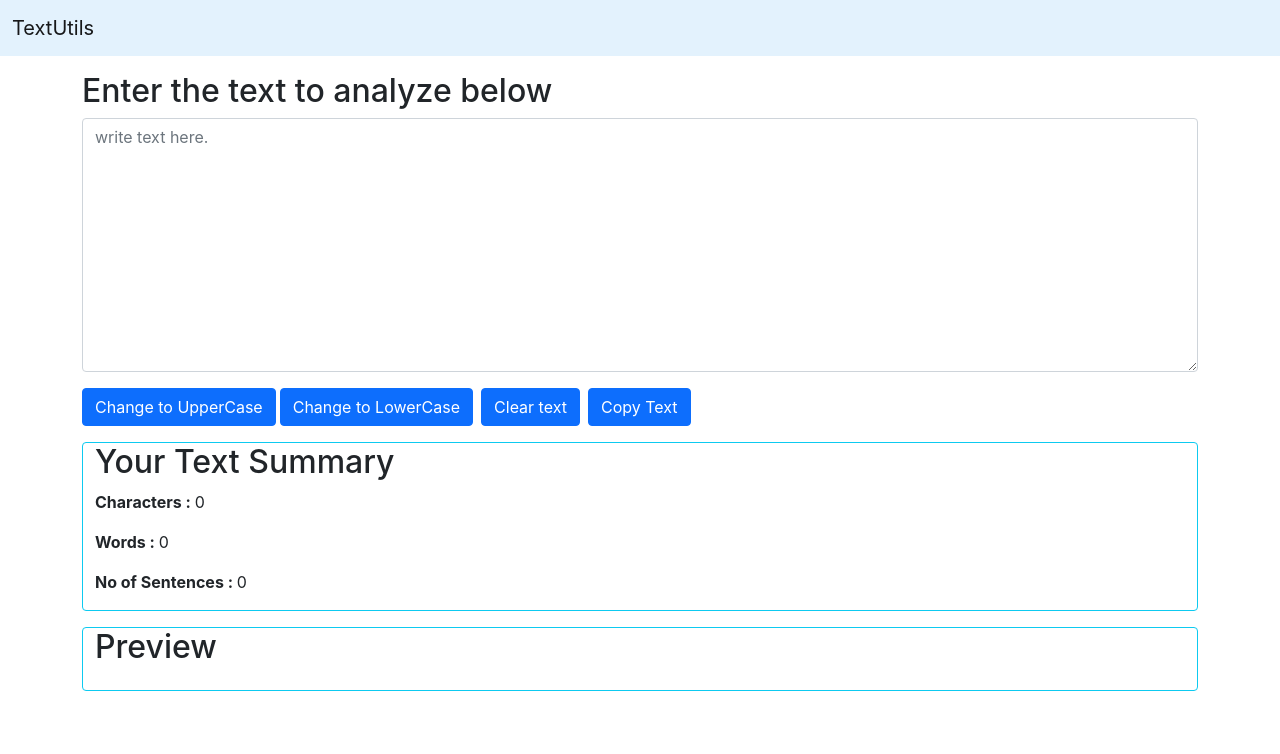
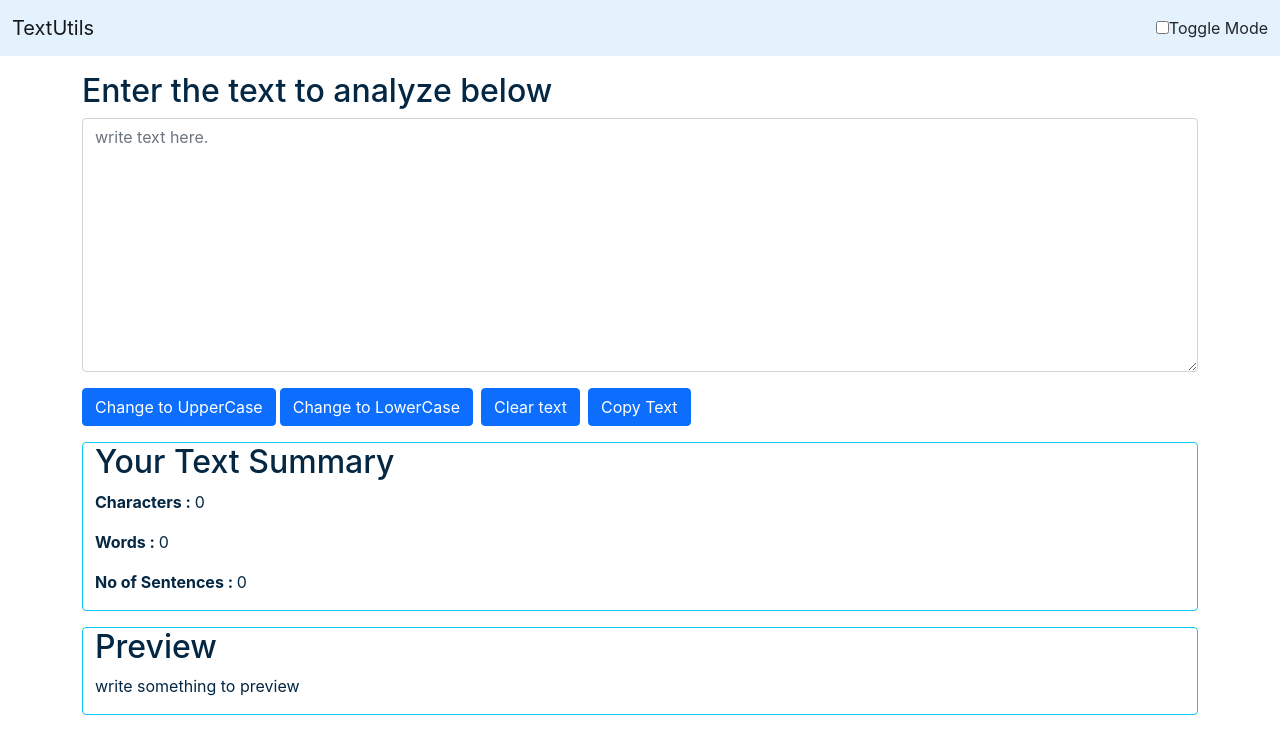
Before and after one commit to SabhyaSingh93/React--textutils, a React (Create React App) app: page / in a window 1280 px wide. Shown: the top 754 px of the page. Built offline with nearby package versions, Linux system fonts and the light colour scheme.

Commit message:
final commit

```diff
--- a/src/App.js
+++ b/src/App.js
@@ -6,6 +6,7 @@ import TextForm from "./components/TextForm";
 import Alert from "./components/Alert";
 
 function App() {
+  const [mode, setMode] = useState("light");
   const [alert, setAlert] = useState(null);
   const showAlert = (message, type) => {
     setAlert({
@@ -16,13 +17,27 @@ function App() {
       setAlert(null);
     }, 1500);
   };
+
+  const toggleMode = () => {
+    if (mode === "light") {
+      setMode("dark");
+      document.body.style.backgroundColor = "#042743";
+      showAlert("Dark mode has been enabled", "success");
+    } else {
+      setMode("light");
+      document.body.style.backgroundColor = "white";
+      showAlert("Light mode has been enabled", "success");
+    }
+  };
+
   return (
     <>
-      <Navbar title="TextUtils" />
+      <Navbar title="TextUtils" mode={mode} toggleMode={toggleMode} />
       <Alert alert={alert}></Alert>
       <TextForm
         showAlert={showAlert}
         heading="Enter the text to analyze below"
+        mode={mode}
       />
     </>
   );
--- a/src/components/Navbar.js
+++ b/src/components/Navbar.js
@@ -26,6 +26,22 @@ export default function Navbar(props) {
         <a className="navbar-brand" href="/">
           {props.title}
         </a>
+        <div
+          className={
+            "fore-check form-switch text-$(props.mode==='light'?'dark':'light'}"
+          }
+        >
+          <input
+            className="form-check-Input"
+            onClick={props.toggleMode}
+            type="checkbox"
+            id="flexSwdtchCheckDefault"
+          />
+          <label className="form-check-label" htmlFor="flexSwitchCheckDefault">
+            {" "}
+            Toggle Mode
+          </label>
+        </div>
       </div>
     </nav>
   );
--- a/src/components/TextForm.js
+++ b/src/components/TextForm.js
@@ -40,7 +40,10 @@ export default function TextForm(props) {
 
   return (
     <>
-      <div className="container mt-3">
+      <div
+        className="container mt-3"
+        style={{ color: props.mode === "dark" ? "white" : "#042743" }}
+      >
         <div className=" mb-3">
           <h2>{props.heading}</h2>
           <textarea
@@ -50,6 +53,10 @@ export default function TextForm(props) {
             id="textBox"
             rows="10"
             placeholder="write text here."
+            style={{
+              backgroundColor: props.mode === "dark" ? "#13466e" : "white",
+              color: props.mode === "dark" ? "white" : "#042743",
+            }}
           ></textarea>
         </div>
         <div className="btn btn-primary" onClick={ChangeUpperCase}>
@@ -66,7 +73,13 @@ export default function TextForm(props) {
         <div className="btn btn-primary mx-1" onClick={CopyText}>
           Copy Text
         </div>
-        <div className="container card border-info mb-3 my-3">
+        <div
+          className="container card border-info mb-3 my-3"
+          style={{
+            backgroundColor: props.mode === "dark" ? "#13466e" : "white",
+            color: props.mode === "dark" ? "white" : "#042743",
+          }}
+        >
           <h2>Your Text Summary</h2>
           <p>
             <b>Characters : </b>
@@ -86,9 +99,15 @@ export default function TextForm(props) {
             {text.split(/[".!?"]/).length - 1}{" "}
           </p>
         </div>
-        <div className="container card border-info mb-3 my-3">
+        <div
+          className="container card border-info mb-3 my-3"
+          style={{
+            backgroundColor: props.mode === "dark" ? "#13466e" : "white",
+            color: props.mode === "dark" ? "white" : "#042743",
+          }}
+        >
           <h2>Preview</h2>
-          <p>{text}</p>
+          <p>{text.length > 0 ? text : "write something to preview "}</p>
         </div>
       </div>
     </>
```
